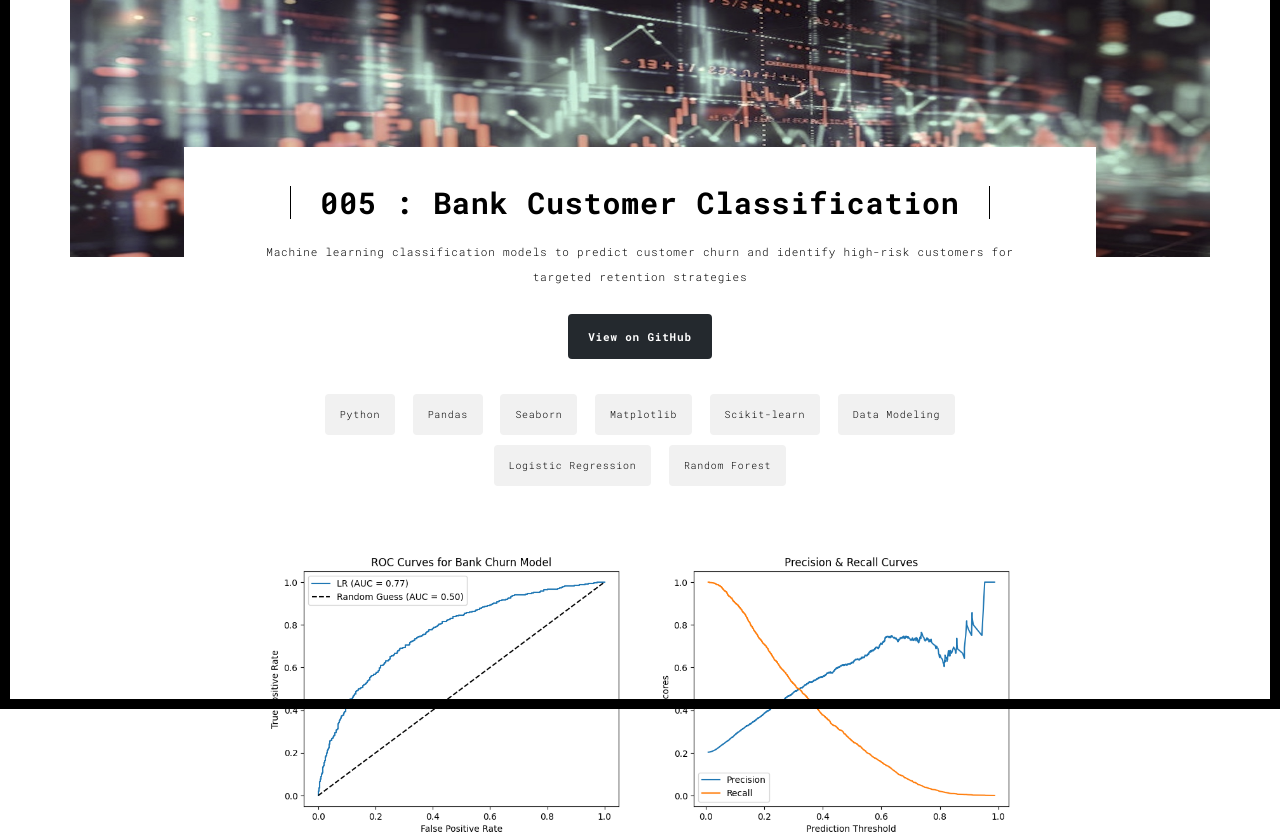
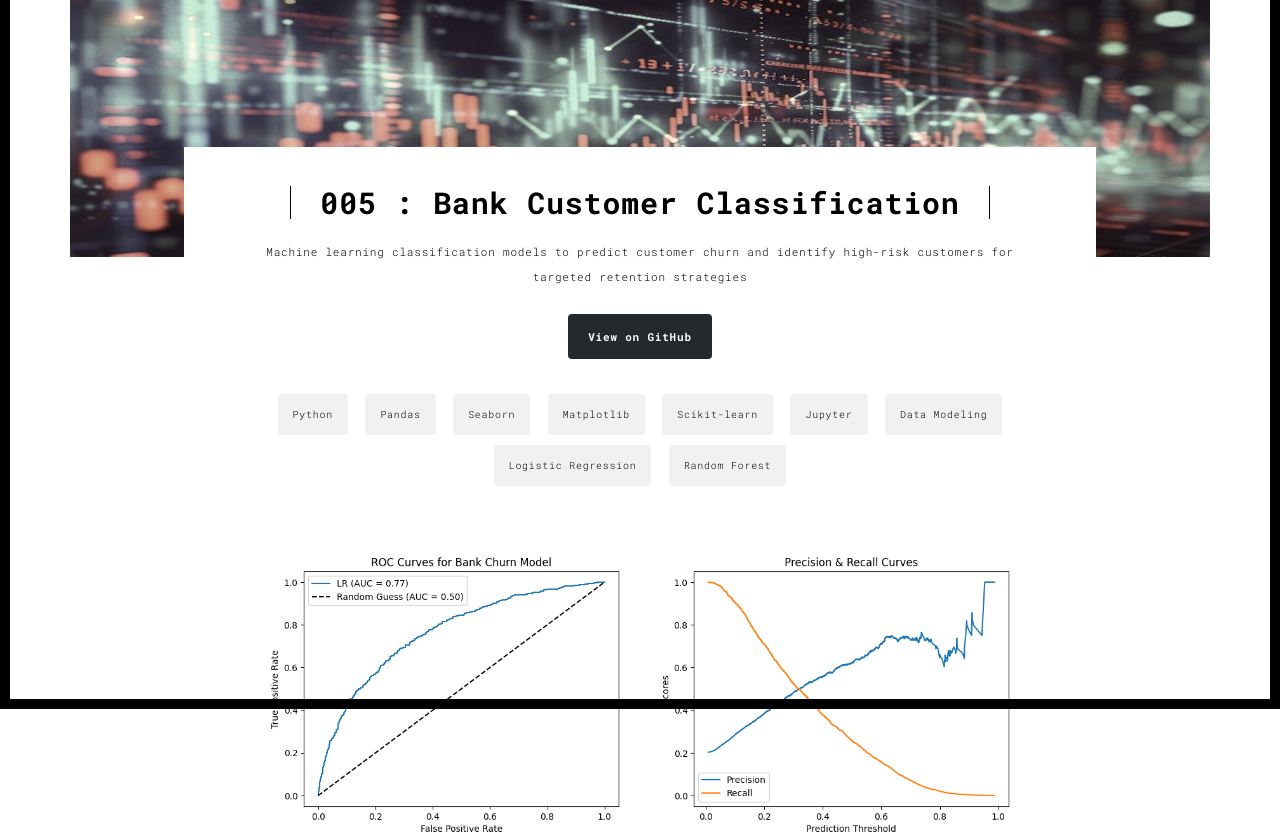
Before and after one commit to pochiman/PythonDeveloper, a Flask app: template S19_Web_Development_with_Python/web_server/templates/work005.html in a window 1280 px wide. Shown: the part 91-930 px from the top of the page. Run offline with Flask 3, Linux system fonts and the light colour scheme; the template is opened without the code that fills it, so the values that code supplies are empty; some libraries are stand-ins or nearby versions.

Commit message:
initial commit

```diff
--- a/S19_Web_Development_with_Python/web_server/templates/work005.html
+++ b/S19_Web_Development_with_Python/web_server/templates/work005.html
@@ -218,6 +218,7 @@
             <span class="tech-item">Seaborn</span>
             <span class="tech-item">Matplotlib</span>
             <span class="tech-item">Scikit-learn</span>
+            <span class="tech-item">Jupyter</span>
             <span class="tech-item">Data Modeling</span>
             <span class="tech-item">Logistic Regression</span>
             <span class="tech-item">Random Forest</span>
@@ -358,6 +359,7 @@
             <span class="tech-item">Seaborn</span>
             <span class="tech-item">Matplotlib</span>
             <span class="tech-item">Scikit-learn</span>
+            <span class="tech-item">Jupyter</span>
             <span class="tech-item">Data Modeling</span>
             <span class="tech-item">Logistic Regression</span>
             <span class="tech-item">Random Forest</span>
```
